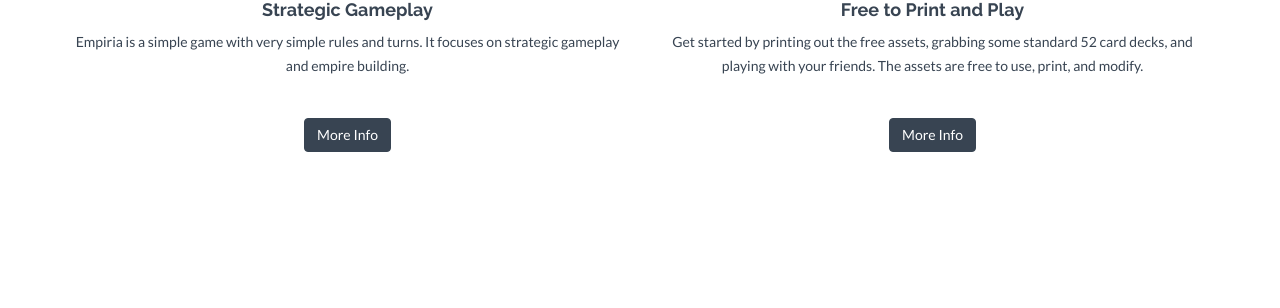
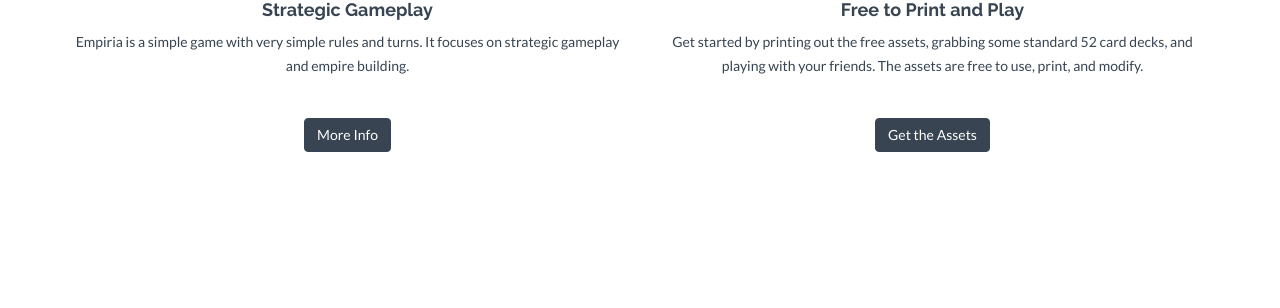
Before and after one commit to ChibiCritters/empiria-card-game, a Jekyll site: the page built from index.html, in a window 1280 px wide and 1400 px high, scrolled down 843 px. Shown: the part 134-442 px from the top of the window. Built offline with Jekyll 4.4.1, drawn with Linux system fonts in a browser that asks for light colours; nearby versions of some CDN libraries.

Commit message:
how to play

```diff
--- a/_includes/clients.html
+++ /dev/null
@@ -1,12 +0,0 @@
-<div id="cwrap">
-    <div class="container">
-        <div class="row centered">
-            <h3>OUR CLIENTS</h3>
-            {% for client in site.clients %}
-                <div class="col-lg-3 col-md-3 col-sm-3">
-                    <img src="{{ "/assets/img/clients/" | prepend: site.baseurl }}{{ client.img }}" class="img-responsive">
-                </div>
-            {% endfor %}
-        </div><! --/row -->
-    </div><! --/container -->
-</div><! --/cwrap -->
--- /dev/null
+++ b/_layouts/how-to-play.html
@@ -0,0 +1,6 @@
+---
+layout: default
+---
+{% include wrap.html %}
+
+    {{ content }}
--- a/_layouts/index.html
+++ b/_layouts/index.html
@@ -6,4 +6,3 @@
   {{ content }}
 
 {% include testimonial.html %}
-{% include clients.html %}
--- a/index.html
+++ b/index.html
@@ -11,13 +11,13 @@
                 <i class="fa fa-heart-o"></i>
                 <h4>Strategic Gameplay</h4>
                 <p>Empiria is a simple game with very simple rules and turns.  It focuses on strategic gameplay and empire building. </p>
-                <p><br/><a href="#" class="btn btn-theme">More Info</a></p>
+                <p><br/><a href="{{ "/how-to-play/" | prepend: site.baseurl }}" class="btn btn-theme">More Info</a></p>
             </div>
             <div class="col-xs-6">
                 <i class="fa fa-flask"></i>
                 <h4>Free to Print and Play</h4>
                 <p>Get started by printing out the free assets, grabbing some standard 52 card decks, and playing with your friends.  The assets are free to use, print, and modify.</p>
-                <p><br/><a href="#" class="btn btn-theme">More Info</a></p>
+                <p><br/><a href="{{ "/how-to-play#assets" | prepend: site.baseurl }}" class="btn btn-theme">Get the Assets</a></p>
             </div>
         </div>
     </div>
```
Also changed, not shown: blog.html (+5 -5 lines), how-to-play.html (added, +16 -0 lines).
